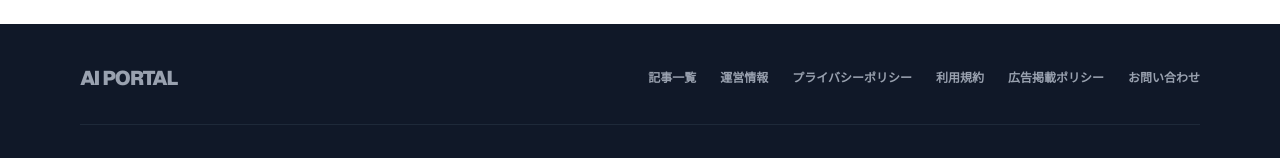
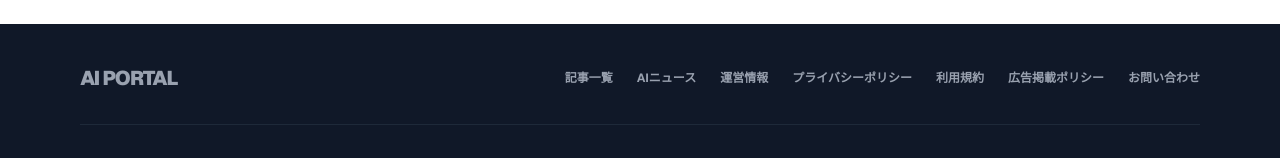
Before and after one commit to naoki20151214-ops/aiportal-app, a Next.js app: page / in a window 1280 px wide. Shown: the part 1394-1552 px from the top of the page. Built offline with nearby package versions, Linux system fonts and the light colour scheme; no server answers.

Commit message:
news: add discoverability and contextual learning after news articles

```diff
--- a/src/components/site-footer.tsx
+++ b/src/components/site-footer.tsx
@@ -2,6 +2,7 @@ import Link from "next/link";
 
 const footerLinks = [
   { href: "/articles", label: "記事一覧" },
+  { href: "/news", label: "AIニュース" },
   { href: "/about", label: "運営情報" },
   { href: "/privacy", label: "プライバシーポリシー" },
   { href: "/terms", label: "利用規約" },
```
